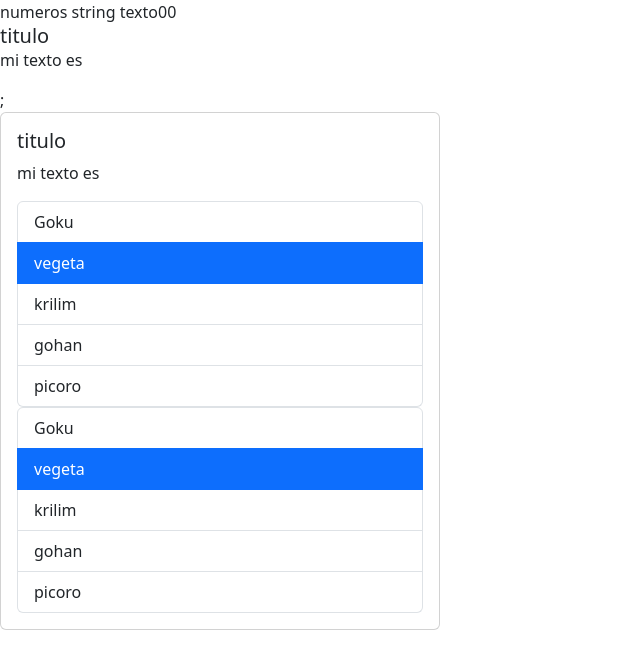
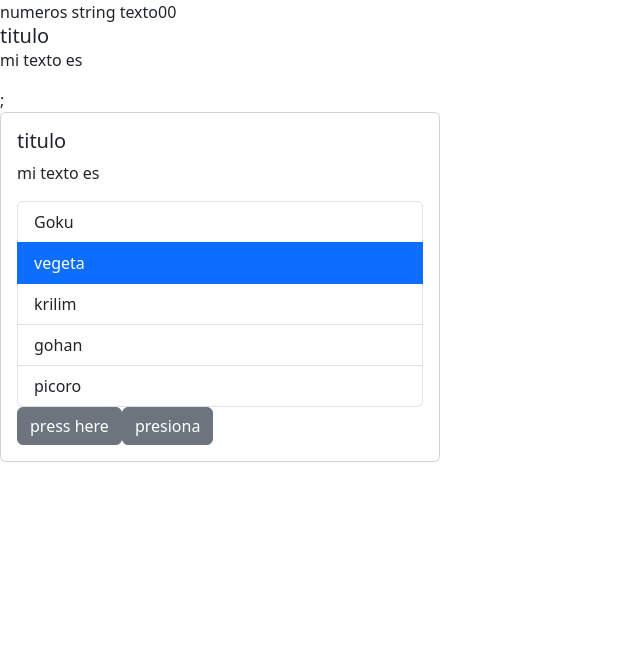
Before and after one commit to kennethdevpc/reactUpdates24, a React (Vite) app in the folder react-app/: page / in a window 1280 px wide. Shown: the top 668 px of the page, without its empty margins (0-640 px from the left). Built offline with nearby package versions, Linux system fonts and the light colour scheme.

Commit message:
renderizado condicional, boton como elemento y bton sin elemento

```diff
--- a/react-app/src/App.tsx
+++ b/react-app/src/App.tsx
@@ -1,4 +1,6 @@
+import { useState } from 'react';
 import Card, { CardBody } from './components/Card';
+import Button from './components/Button';
 import List from './components/List';
 
 function App() {
@@ -8,9 +10,23 @@ function App() {
   const handleSelect = (elemento: string) => {
     console.log('Imprimiendo', elemento);
   };
-  const handleSelect2 = (elemento: string) => {
-    console.log('Texteando', elemento);
+
+  const contenido = (e: string) =>
+    list2.length ? (
+      <>
+        <h1>hola la longitud si existe</h1>
+        <h1>hola la longitud si existe y el dato recolectado es: {e}</h1>
+        <List data={list} onSelect={handleSelect} />
+      </>
+    ) : (
+      ''
+    );
+
+  const [isLoading, setIsLoading] = useState<boolean>(false);
+  const handleClick = () => {
+    setIsLoading(true);
   };
+
   return (
     <div>
       {123 && 'numeros '}
@@ -26,7 +42,20 @@ function App() {
       <Card>
         <CardBody title={'titulo'} text="mi texto es " />
         <List data={list} onSelect={handleSelect} />
-        <List data={list} onSelect={handleSelect2} />
+        {contenido('yo soy el dato ')}
+
+        <Button isLoading={isLoading} onClick={handleClick}>
+          press here
+        </Button>
+
+        <button
+          onClick={handleClick}
+          disabled={isLoading}
+          type="button"
+          className={isLoading ? `btn btn-primary` : `btn btn-secondary`}
+        >
+          {isLoading ? 'cargando...' : 'presiona'}
+        </button>
       </Card>
     </div>
   );
--- /dev/null
+++ b/react-app/src/components/Button.tsx
@@ -0,0 +1,22 @@
+import { ReactNode } from 'react';
+
+type Props = {
+  isLoading: boolean;
+  onClick: () => void;
+  children: ReactNode;
+};
+
+function Button({ isLoading, children, onClick }: Props) {
+  return (
+    <button
+      onClick={onClick}
+      disabled={isLoading}
+      type="button"
+      className={isLoading ? `btn btn-primary` : `btn btn-secondary`}
+    >
+      {isLoading ? 'cargando...' : children}
+    </button>
+  );
+}
+
+export default Button;
```
Also changed, not shown: 1 other file (tests, documents, lock files or other folders).
